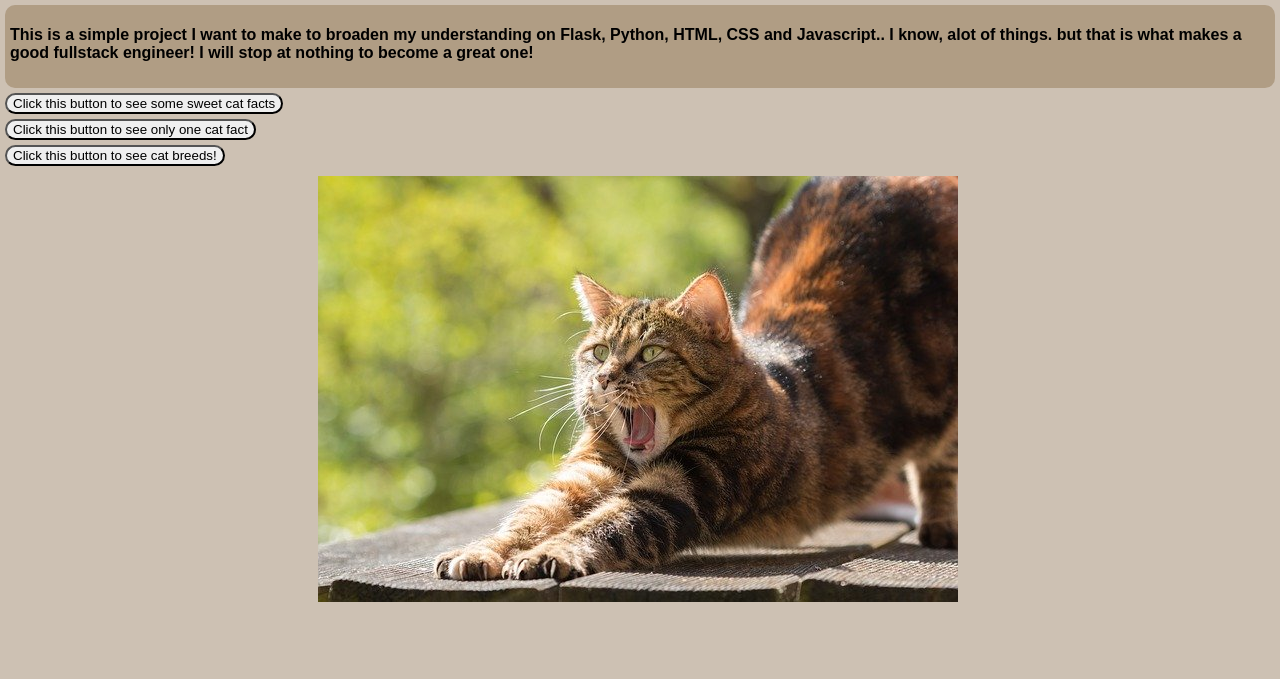
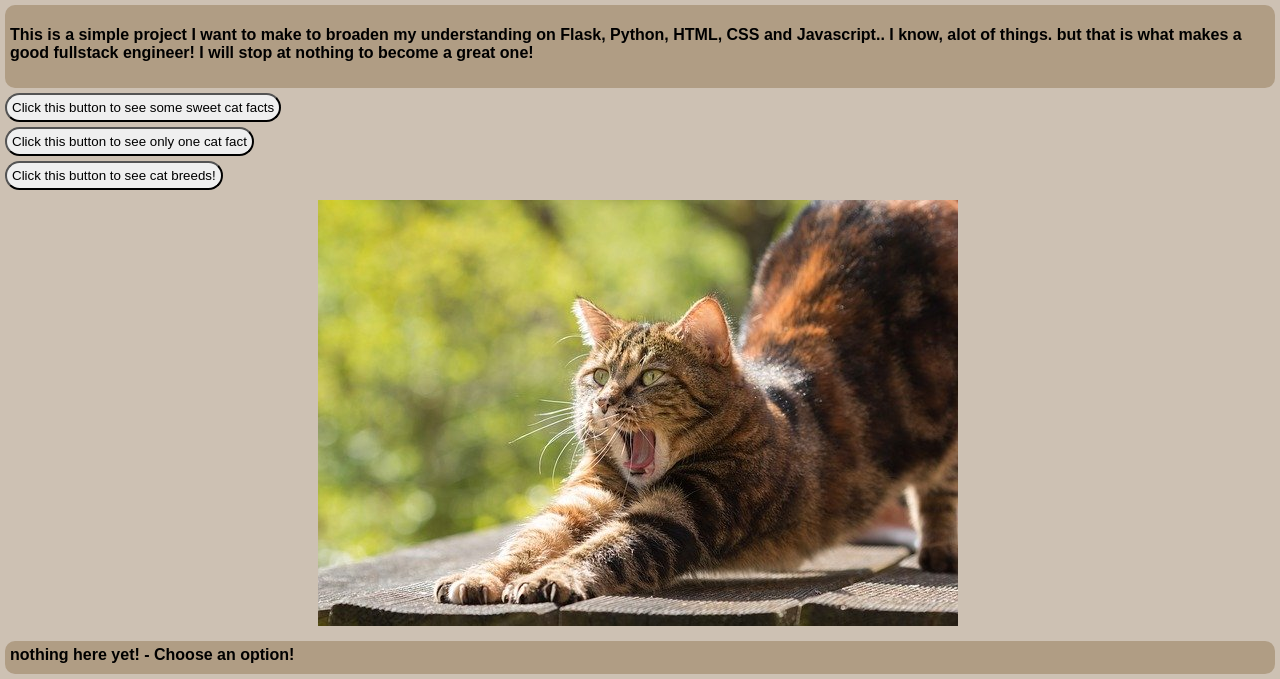
Before and after one commit to CroixChadha/Practice, a Flask app: page / in a window 1280 px wide. Shown: the part 139-818 px from the top of the page. Before the commit the page ends 741 px from the top, so only its background shows below. Run offline with Flask 3, Linux system fonts and the light colour scheme.

Commit message:
Feature is implemented: clicking the button for a single cat fact prints out a cat fact in the resultarea. This took unbelievably long to do for no reason. I am just stuck in python mode and I cant seem to lock in on js. The more I do this the more imposter syndrome I get. I believe that I know how to do this stuff but if i had to do this again from scratch I would probably not know how to do any of this. I guess this comes with being a programmer or i guess in the beginning at least. Well thats all for tonight.

```diff
--- a/Cat-API-Project/static/css/main.css
+++ b/Cat-API-Project/static/css/main.css
@@ -43,6 +43,8 @@ button {
     font-weight: 500;
     border-radius: 20px;
     margin: 5px;
+    cursor: pointer;
+    padding: 5px;
 }
 .button {
     justify-content: center;
@@ -57,3 +59,18 @@ button {
     padding-top: 5px;
     margin: 5px;
 }
+.fact {
+
+}
+.resultarea {
+    font-family: sans-serif;
+    font-weight: 600;
+    border-radius: 10px;
+    padding-left: 5px;
+    padding-bottom: 10px;
+    padding-right: 10px;
+    margin-right: 10px;
+    padding-top: 5px;
+    margin: 5px;
+    background-color: #b09d84;
+}
--- a/Cat-API-Project/templates/base.html
+++ b/Cat-API-Project/templates/base.html
@@ -10,7 +10,7 @@
 
     {% block head %}{% endblock %}
 </head>
-<script src="{{ url_for('static', filename='scripts.js') }}"></script>
+<script src="{{ url_for('static', filename='scripts/script.js') }}"></script>
 <body>
     {% block body %}{% endblock %}
 </body>
--- a/Cat-API-Project/templates/index.html
+++ b/Cat-API-Project/templates/index.html
@@ -14,20 +14,20 @@
 </div>
 
 <div class="button" style="color: #A69888;">
-    <button id="facts-button"> Click this button to see some sweet cat facts</button>
+    <button id="facts-button" class="facts"> Click this button to see some sweet cat facts</button>
 </div>
 <div class="button" >
-    <button id="fact-button">Click this button to see only one cat fact</button>
+    <button id="fact-button" class="fact">Click this button to see only one cat fact</button>
 </div>
 <div class="button">
-    <button id="breed-button">Click this button to see cat breeds!</button>
+    <button id="breed-button" class="breed">Click this button to see cat breeds!</button>
 </div>
 
 <div class="rd-catimage">
     <img src="{{ url_for('static', filename='Images/cat-stretch.jpg') }}" alt="cat stretching while yawning image">
 </div>
 
-<div class="result-area" id="result-area">
-
+<div class="resultarea" id="resultarea">
+    nothing here yet! - Choose an option!
 </div>
 {% endblock %}
```
Also changed, not shown: Cat-API-Project/static/scripts/script.js (+42 -4 lines), 2 other files.
